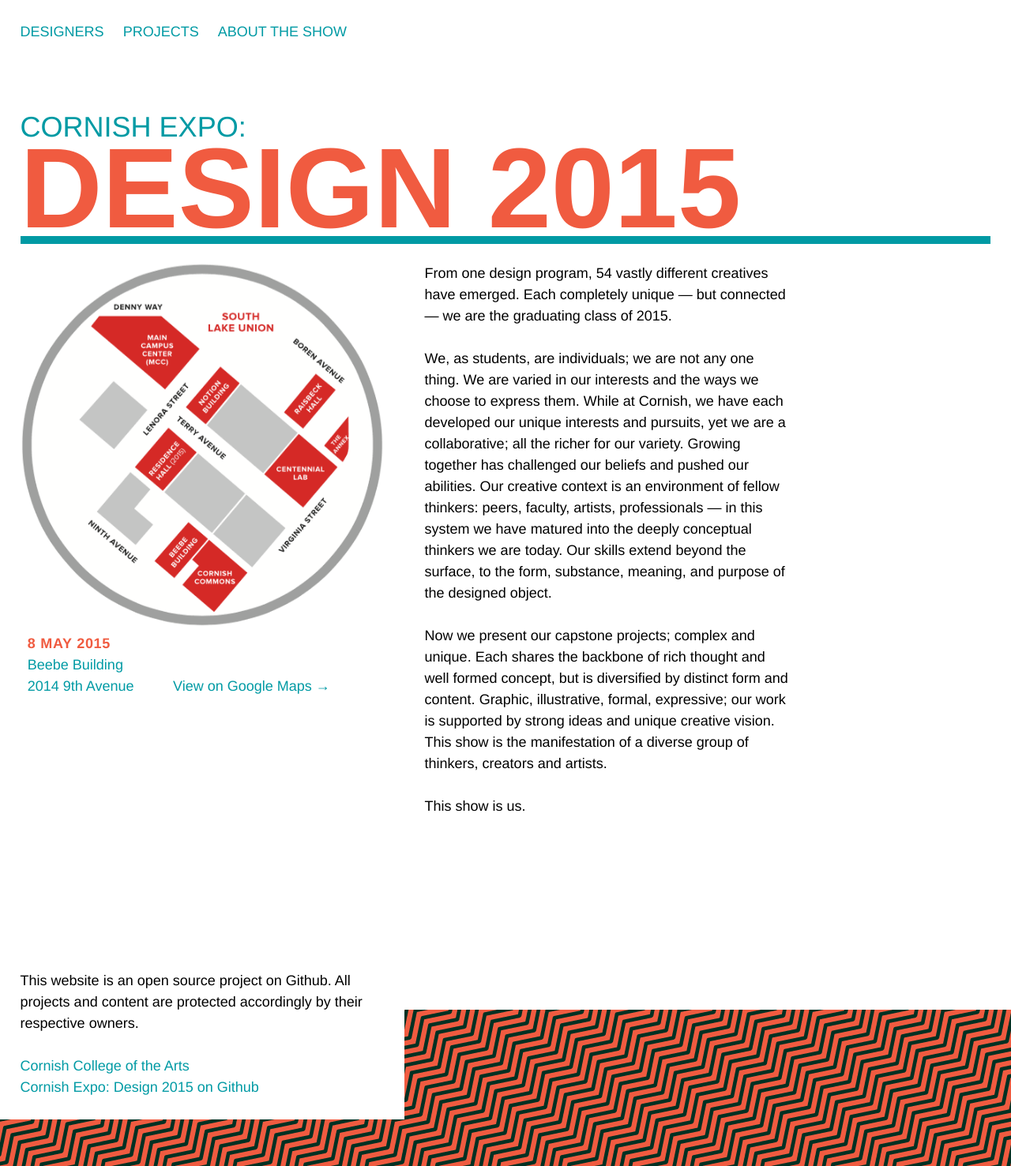
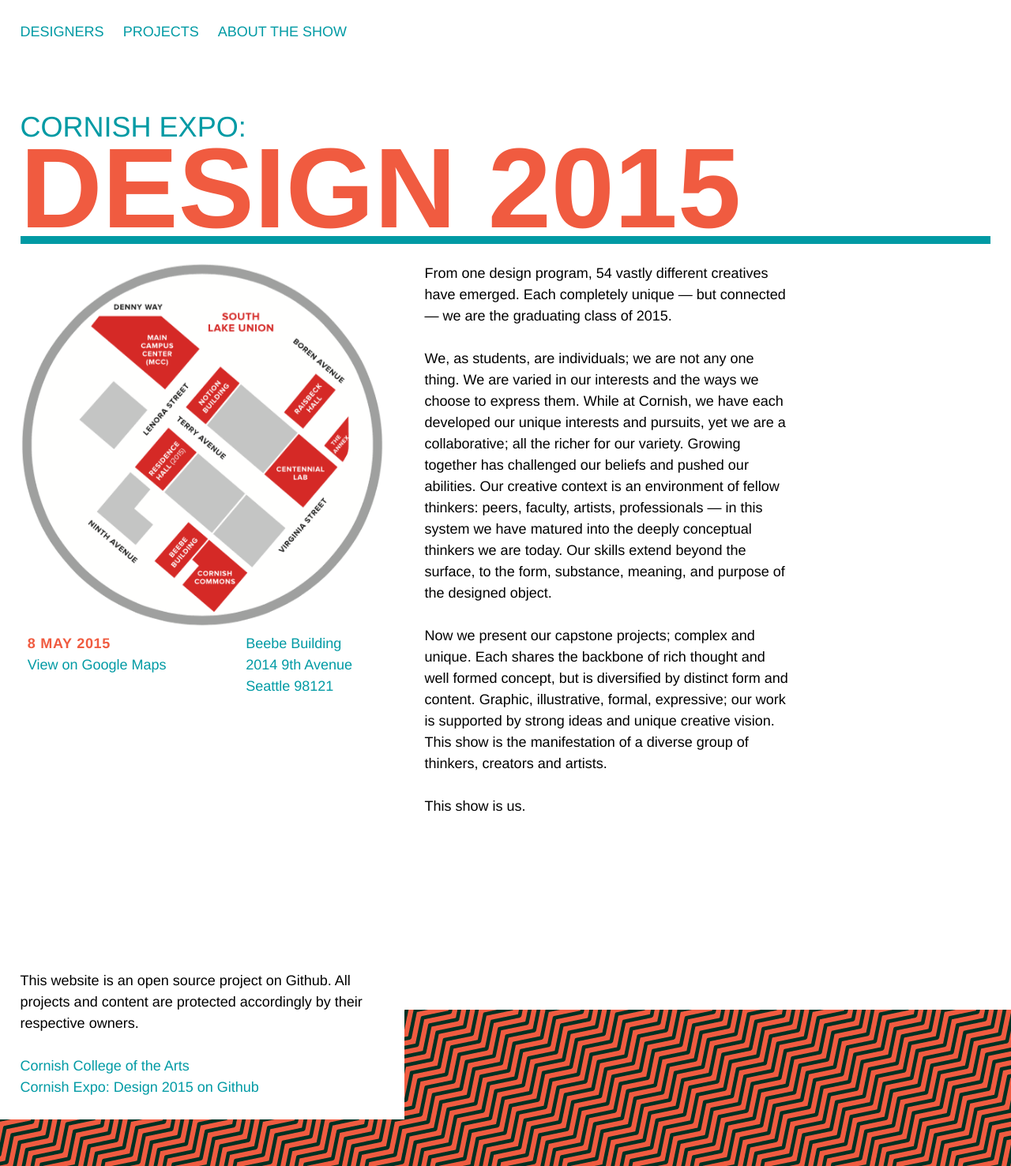
Before and after one commit to taylor-edwards/cornishdesign.is, a Jekyll site: the page built from about.html, in a window 1280 px wide. Shown: the whole page at 79% size. Built offline with Jekyll 4.4.1, drawn with Linux system fonts in a browser that asks for light colours.

Commit message:
Footer position and $medium columns
Only two columns widths on $medium and footer should remain at the
bottom of short pages

```diff
--- a/_sass/_layout.scss
+++ b/_sass/_layout.scss
@@ -9,6 +9,9 @@
 main,
 .row {
   text-align:           left; // correct the inherited "center" value
+}
+main {
+  min-height:           54vh; // keep footer at bottom of page
 }
 img,
 svg {
@@ -62,7 +65,8 @@
   }
   .col-2,
   .col-3 {
-    width:              61.666%;
+    // width:              61.666%;
+    width:              96%;
   }
   .col-4,
   .col-5 {
--- a/about.html
+++ b/about.html
@@ -11,13 +11,12 @@
 </div>
 <aside class="col-2">
   <img src="../assets/map-large.png">
+  <div class="col-3">
+    <h4>8 May 2015</h4>
+    <p><a href="https://goo.gl/maps/K3SDn" title="View on Google Maps">View on Google Maps</a></p>
+  </div>
   <div class="col-2">
-    <h4>8 May 2015</h4>
-    <p><a href="https://goo.gl/maps/K3SDn" title="Get directions here on Google Maps">Beebe Building<br>2014 9th Avenue</a></p>
-  </div>
-  <div class="col-3">
-    <br><br>
-    <p><a href="https://goo.gl/maps/K3SDn" title="View on Google Maps">View on Google Maps &rarr;</a></p>
+    <p><a href="https://goo.gl/maps/K3SDn" title="Get directions here on Google Maps">Beebe Building<br>2014 9th Avenue<br>Seattle 98121</a></p>
   </div>
 </aside>
 <article class="col-2">
```
